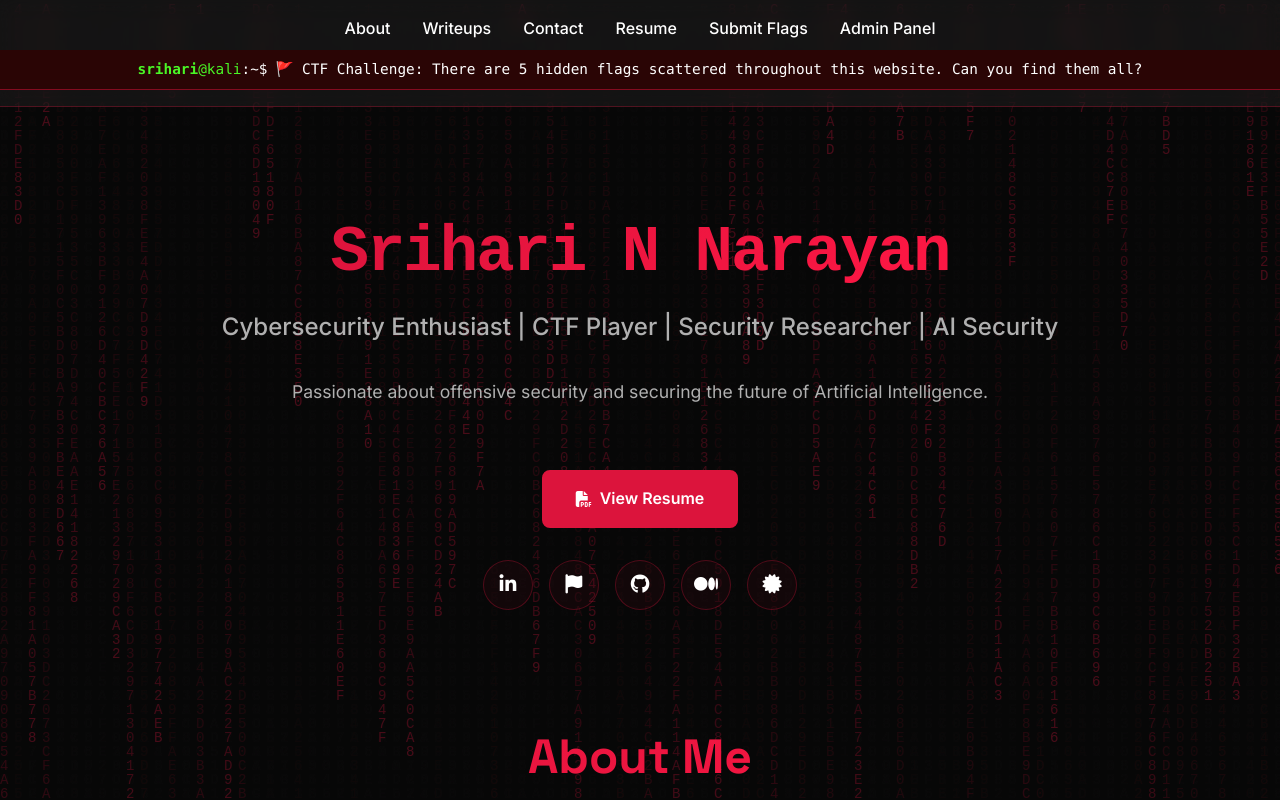
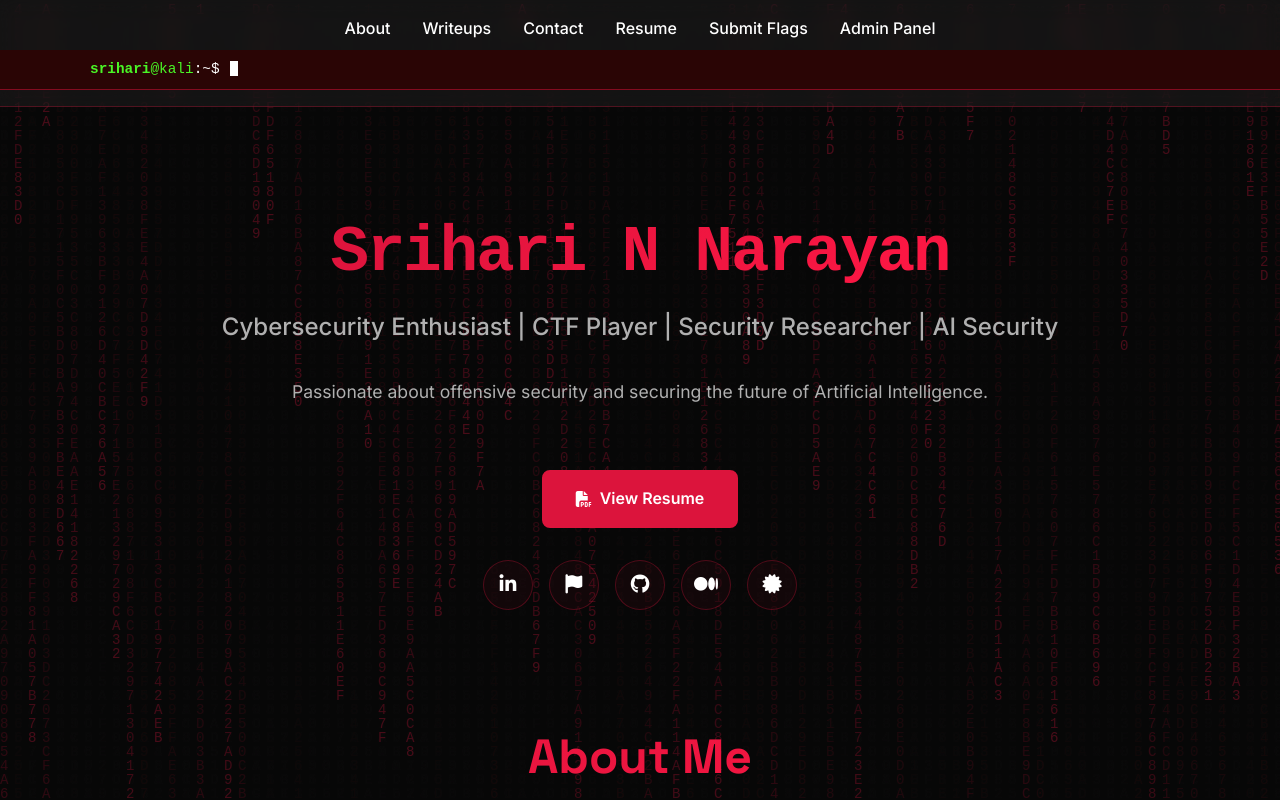
Before and after one commit to Srihari-Narayan/my-portfolio, a React (Vite) app: page / in a window 1280 px wide. Shown: the top 800 px of the page. Built offline with nearby package versions, Linux system fonts and the light colour scheme; no server answers.

Commit message:
fix: terminal banner alignment, font, and remove emoji

```diff
--- a/src/components/Navigation.jsx
+++ b/src/components/Navigation.jsx
@@ -11,8 +11,7 @@ function Navigation() {
 
     const sequences = [
         {
-            command: "cat flag.txt",
-            output: "🚩 CTF Challenge: There are 5 hidden flags scattered throughout this website. Can you find them all?"
+            output: "CTF Challenge: There are 5 hidden flags scattered throughout this website. Can you find them all?"
         },
         {
             command: "whoami",
--- a/src/styles/index.css
+++ b/src/styles/index.css
@@ -259,7 +259,8 @@ a {
     padding: 0.5rem 1rem;
     font-size: 0.9rem;
     margin-top: 0.5rem;
-    font-family: 'Consolas', 'Monaco', 'Courier New', monospace;
+    font-family: 'Courier New', Courier, monospace;
+    /* Enforce Kali-like monospace */
     border-bottom: 1px solid rgba(220, 20, 60, 0.5);
     display: flex;
     justify-content: center;
@@ -269,8 +270,10 @@ a {
 .terminal-prompt {
     display: flex;
     align-items: center;
-    min-width: 900px;
-    max-width: 100%;
+    width: 1100px;
+    /* Fixed width to prevent jumping when text grows */
+    max-width: 95vw;
+    /* Responsive constrained */
     text-align: left;
 }
 
```
